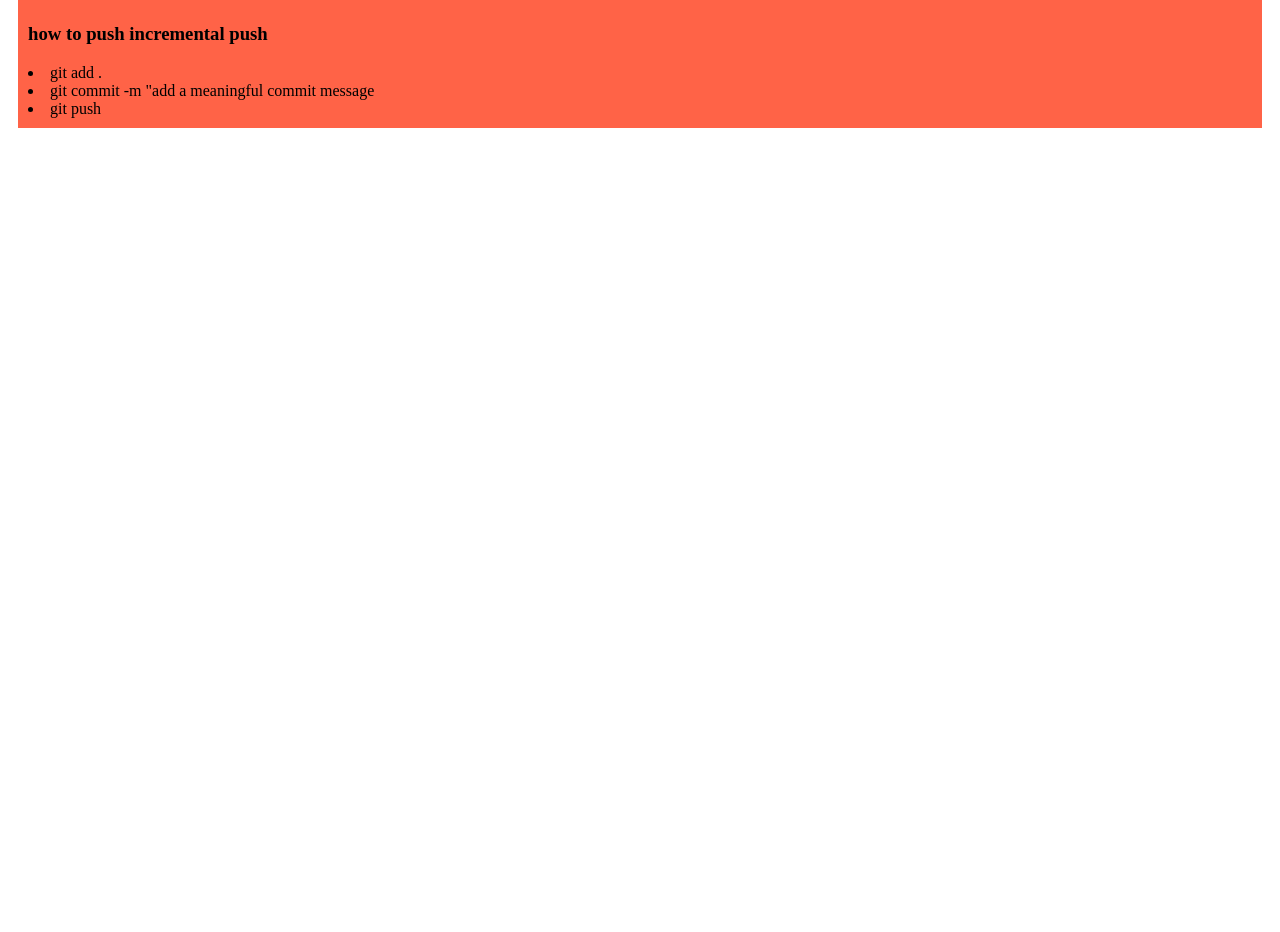
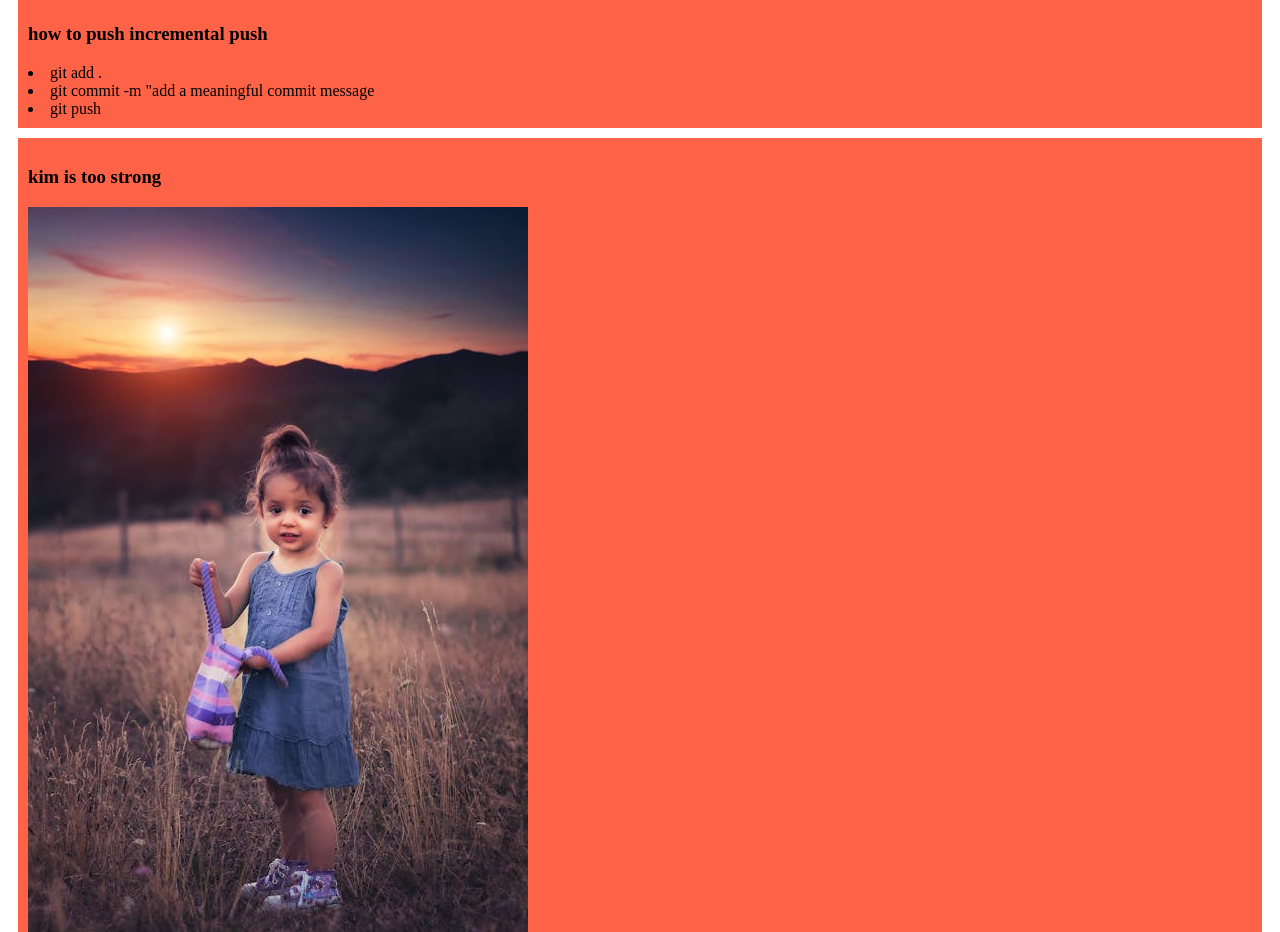
Before and after one commit to Ishraq13/my-simple-website, a plain HTML site: page index.html in a window 1280 px wide. Shown: the part 440-1372 px from the top of the page. Before the commit the page ends 800 px from the top, so only its background shows below. Drawn offline with Linux system fonts and the light colour scheme.

Commit message:
added kim image

```diff
--- a/index.html
+++ b/index.html
@@ -25,5 +25,9 @@
             <li>git commit -m "add a meaningful commit message</li>
             <li> git push</li>
         </div>
+        <div>
+            <h3>kim is too strong</h3>
+            <img src="images/strong.jpg" alt="">
+        </div>
 </body>
 </html>
```
Also changed, not shown: images/strong.jpg (added).
